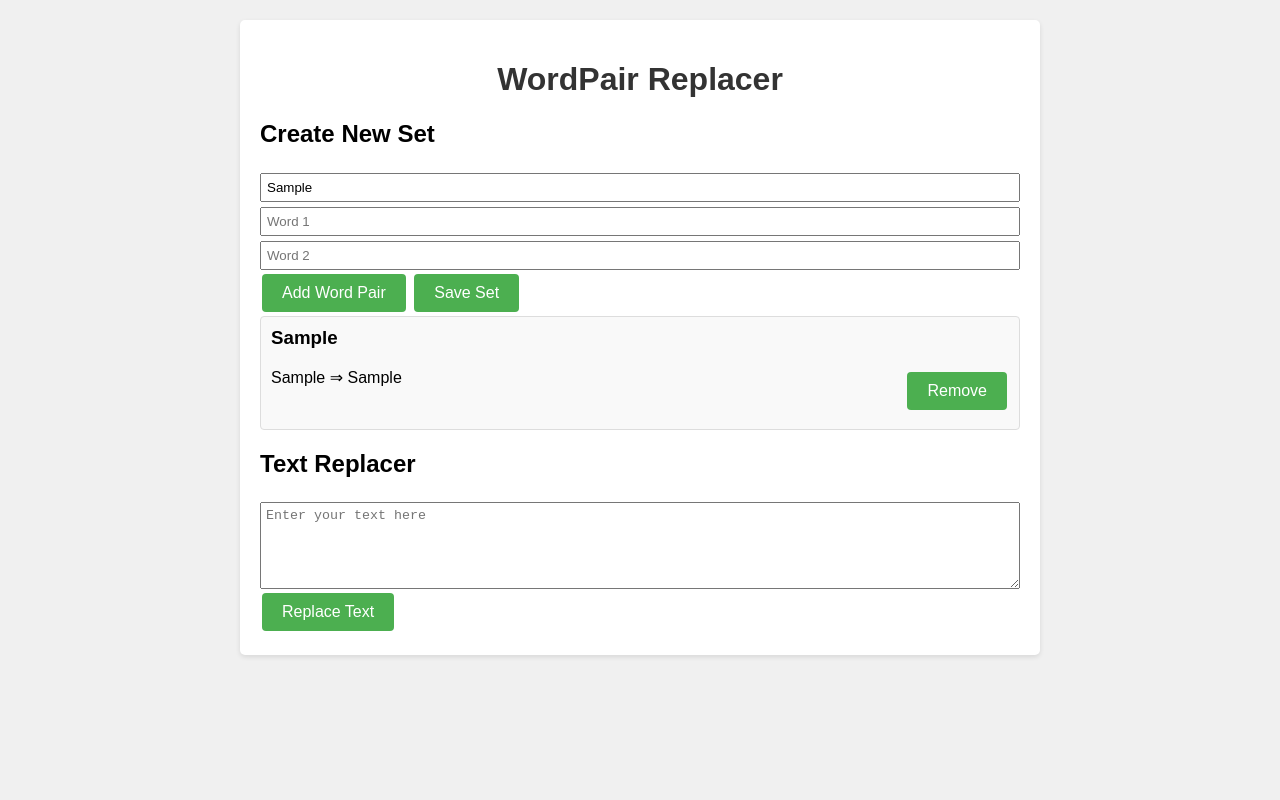
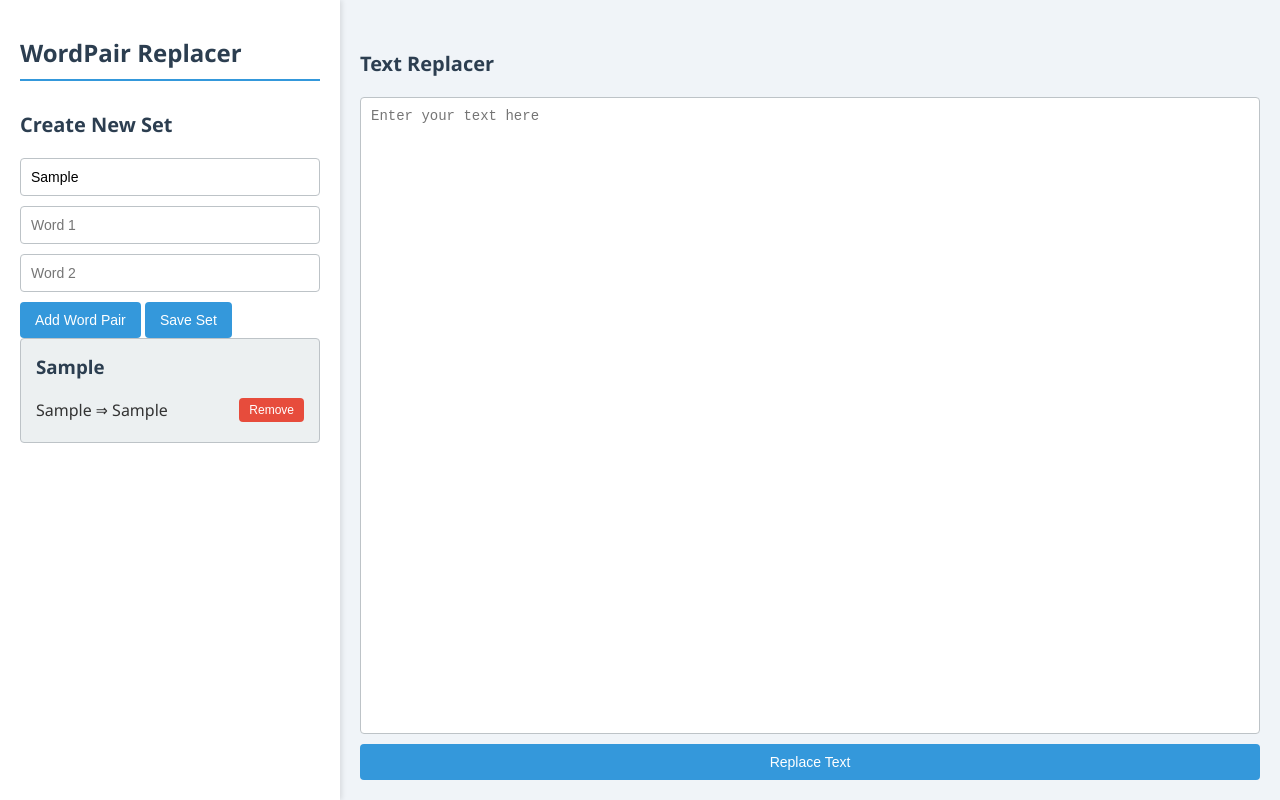
Before and after one commit to bietiekay/WordPairReplaceTool, a plain HTML site: page index.html in a window 1280 px wide. Both pictures are taken after typing "Sample", "Sample", "Sample" into the empty fields and a click on the button "Add Word Pair". Drawn offline with Linux system fonts and the light colour scheme.

Commit message:
Make the UI nicer - the word pairs are on the left side of the screen while the text box is as large as possible.

```diff
--- a/index.html
+++ b/index.html
@@ -1,72 +1,107 @@
 <html><head><base href="https://websimcreation.com/wordpair-replacer/">
     <meta charset="UTF-8">
     <meta name="viewport" content="width=device-width, initial-scale=1.0">
-    <title>WordPair Replacer with Local Storage</title>
+    <title>WordPair Replacer with Enhanced UI</title>
     <style>
         body {
-            font-family: Arial, sans-serif;
-            max-width: 800px;
-            margin: 0 auto;
+            font-family: 'Segoe UI', Tahoma, Geneva, Verdana, sans-serif;
+            margin: 0;
+            padding: 0;
+            background-color: #f0f4f8;
+            color: #333;
+        }
+        .container {
+            display: flex;
+            height: 100vh;
+        }
+        .sidebar {
+            width: 300px;
+            background-color: #ffffff;
+            box-shadow: 2px 0 5px rgba(0,0,0,0.1);
             padding: 20px;
-            background-color: #f0f0f0;
+            overflow-y: auto;
+        }
+        .main-content {
+            flex-grow: 1;
+            padding: 20px;
+            display: flex;
+            flex-direction: column;
+        }
+        h1, h2 {
+            color: #2c3e50;
+            margin-bottom: 20px;
         }
         h1 {
-            color: #333;
-            text-align: center;
+            font-size: 24px;
+            border-bottom: 2px solid #3498db;
+            padding-bottom: 10px;
         }
-        .container {
-            background-color: white;
-            padding: 20px;
-            border-radius: 5px;
-            box-shadow: 0 2px 5px rgba(0,0,0,0.1);
-        }
-        label {
-            display: block;
-            margin-top: 10px;
+        h2 {
+            font-size: 20px;
+            margin-top: 30px;
         }
         input[type="text"], textarea {
             width: 100%;
-            padding: 5px;
-            margin-top: 5px;
+            padding: 10px;
+            margin-bottom: 10px;
+            border: 1px solid #bdc3c7;
+            border-radius: 4px;
+            font-size: 14px;
+        }
+        textarea {
+            flex-grow: 1;
+            resize: none;
         }
         button {
-            background-color: #4CAF50;
+            background-color: #3498db;
+            color: white;
             border: none;
-            color: white;
-            padding: 10px 20px;
-            text-align: center;
-            text-decoration: none;
-            display: inline-block;
-            font-size: 16px;
-            margin: 4px 2px;
+            padding: 10px 15px;
+            border-radius: 4px;
             cursor: pointer;
-            border-radius: 4px;
+            font-size: 14px;
+            transition: background-color 0.3s;
         }
         button:hover {
-            background-color: #45a049;
-        }
-        #setList {
-            margin-top: 20px;
+            background-color: #2980b9;
         }
         .set {
-            background-color: #f9f9f9;
-            border: 1px solid #ddd;
-            padding: 10px;
-            margin-bottom: 10px;
+            background-color: #ecf0f1;
+            border: 1px solid #bdc3c7;
+            padding: 15px;
+            margin-bottom: 15px;
             border-radius: 4px;
         }
         .set h3 {
             margin-top: 0;
+            color: #2c3e50;
         }
         .wordPair {
             display: flex;
             justify-content: space-between;
+            align-items: center;
             margin-bottom: 5px;
+        }
+        .wordPair span {
+            flex-grow: 1;
+            margin-right: 10px;
+        }
+        .wordPair button {
+            background-color: #e74c3c;
+            padding: 5px 10px;
+            font-size: 12px;
+        }
+        .wordPair button:hover {
+            background-color: #c0392b;
+        }
+        #setList .set button {
+            margin-right: 5px;
         }
     </style>
 </head>
 <body>
     <div class="container">
+        <div class="sidebar">
             <h1>WordPair Replacer</h1>
 
             <div id="setCreator">
@@ -79,10 +114,11 @@
             </div>
 
             <div id="setList"></div>
+        </div>
 
-        <div id="textReplacer">
+        <div class="main-content">
             <h2>Text Replacer</h2>
-            <textarea id="inputText" rows="5" placeholder="Enter your text here"></textarea>
+            <textarea id="inputText" placeholder="Enter your text here"></textarea>
             <button onclick="replaceText()">Replace Text</button>
         </div>
     </div>
@@ -91,7 +127,6 @@
         let sets = {};
         let currentSet = null;
 
-        // Load sets from local storage when the page loads
         window.onload = function() {
             const storedSets = localStorage.getItem('wordPairSets');
             if (storedSets) {
@@ -120,7 +155,6 @@
         function saveSet() {
             if (currentSet && currentSet.pairs.length > 0) {
                 sets[currentSet.name] = currentSet;
-                // Save to local storage
                 localStorage.setItem('wordPairSets', JSON.stringify(sets));
                 currentSet = null;
                 updateSetList();
@@ -188,7 +222,6 @@
 
         function deleteSet(setName) {
             delete sets[setName];
-            // Update local storage after deletion
             localStorage.setItem('wordPairSets', JSON.stringify(sets));
             updateSetList();
         }
```
Lines whose indentation alone changed are shown as unchanged.
